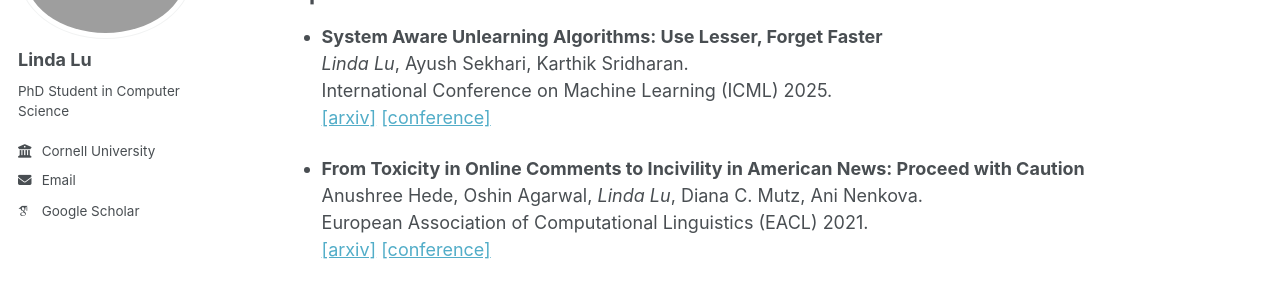
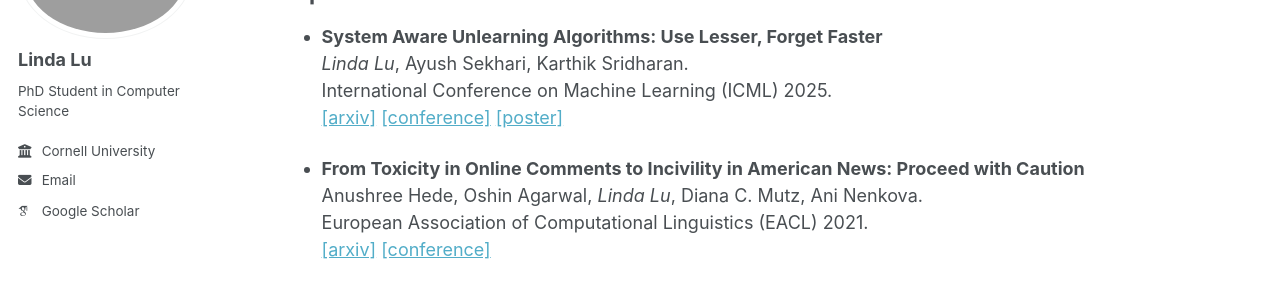
Before and after one commit to lu-linda/lu-linda.github.io, a Jekyll site: the page built from _pages/papers.md, in a window 1280 px wide. Shown: the part 194-494 px from the top of the page. Built offline with Jekyll 4.4.1, drawn with Linux system fonts in a browser that asks for light colours; some web fonts are replaced.

Commit message:
Update papers.md

```diff
--- a/_pages/papers.md
+++ b/_pages/papers.md
@@ -11,7 +11,7 @@ Papers
 - **System Aware Unlearning Algorithms: Use Lesser, Forget Faster**\
   *Linda Lu*, Ayush Sekhari, Karthik Sridharan.\
   International Conference on Machine Learning (ICML) 2025.\
-  [[arxiv]](http://arxiv.org/abs/2506.06073) [[conference]](https://icml.cc/virtual/2025/poster/45985)
+  [[arxiv]](http://arxiv.org/abs/2506.06073) [[conference]](https://icml.cc/virtual/2025/poster/45985) [[poster]](/files/sau_poster.pdf)
 
 - **From Toxicity in Online Comments to Incivility in American News: Proceed with Caution**\
   Anushree Hede, Oshin Agarwal, *Linda Lu*, Diana C. Mutz, Ani Nenkova.\
```
